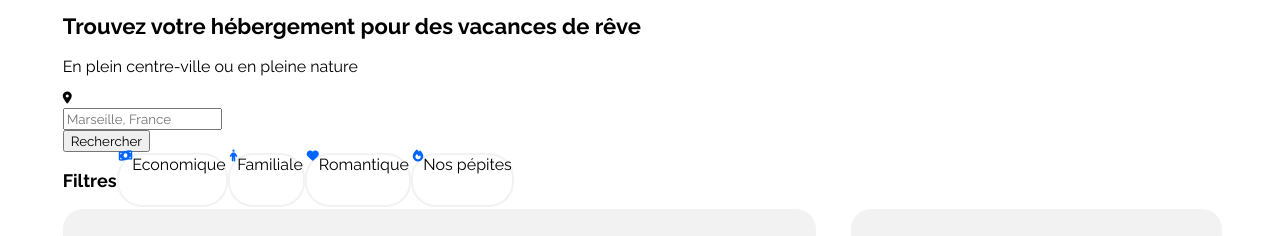
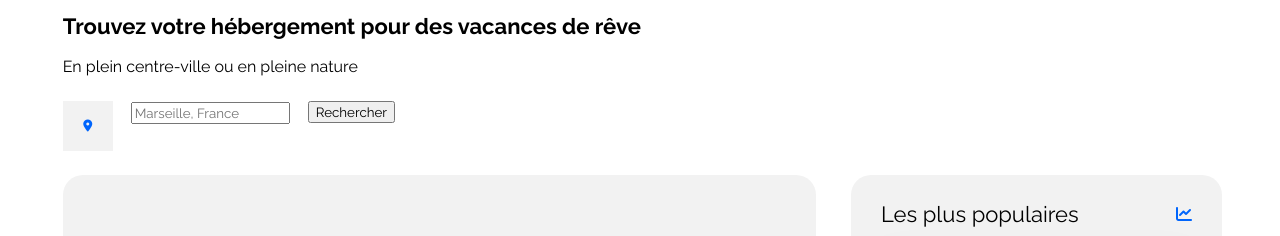
Before and after one commit to lubacabul/Booki-project, a plain HTML site: page index.html in a window 1280 px wide. Shown: the part 112-348 px from the top of the page. Drawn offline with Linux system fonts and the light colour scheme.

Commit message:
Ajout Hxl de la SearchBar et les marges, centrage picto et ajout du background gris

```diff
--- a/css/style.css
+++ b/css/style.css
@@ -27,7 +27,11 @@ h3, .search-text {
     font-weight: 700;
     line-height: 21px;
     text-align: center;
+}
 
+.directionRow {
+    display: flex;
+    flex-direction: row;
 }
 
 .fa-solid {
@@ -111,55 +115,51 @@ nav li:hover a {
 }
 
 /****** Trouver l'hebergement ***********/
+.searchBar {
+    width: 377px;
+    height: 49px;
+    border-radius: 15px;
+}
 
-.search-elements {
-    display: flex;
-    flex-direction: row;
+.marginSearchBar {
     margin-top: 25px;
     margin-bottom: 25px;
 }
 
-.fa-location-border{
-    Width : 50px;
-    border-radius : 15px, 0px, 0px, 15px;
-    Border : solid 1px;
-    background-color: var(--main-bg-color);
-}
-
-.fa-location-dot {
-    color: var(--basic-text-color);
-}
-
-.search-bar {
-    Width: 195px;
-    Padding : 15px, 16px, 15px, 16px;
-}
-
-.submit-button{
-    width: 132px;
-    padding: 15px 16px 15px 16px;
-    border-radius: 0px 15px 15px 0px;
-    background-color: var(--main-color);
-    color :  var(--main-bg-color);
-    border: solid 1px;
-    text-align: center;
-}
-
-/****** Filtres ***********/
-
-.filtres {
+.center {
     display: flex;
-    flex-direction: row;
+    justify-content: center;
     align-items: center;
 }
 
-.buttonTextPicto {
-    display: flex;
-    flex-direction: row;
-    border :solid 2px #F2F2F2;
+.pictoLocationBar {
+    background-color: var(--main-bg-color);
+    width: 50px;
     height: 50px;
-    border-radius: 25px;
 }
+
+.pictoProp {
+    width: 14px;
+    height: 18px;
+    color:black;
+
+}
+
+.search {
+    height: 49px;
+    width: 195px;
+}
+
+.submitButton {
+    width: 132px ;
+    height: 49px;
+    border-radius:0px, 15px, 15px, 0px;
+    border: 1px ;
+    background-color: var(--main-color);
+    color: white;
+
+}
+
 
 /****** Hebergements And Populaires ***********/
 
--- a/index.html
+++ b/index.html
@@ -34,49 +34,19 @@
             <section>
                 <h1>Trouvez votre hébergement pour des vacances de rêve</h1>
                     <h2>En plein centre-ville ou en pleine nature</h2>
-
-                    <div>
+                    <div class="searchBar directionRow marginSearchBar">
+                        <div class="pictoLocationBar center">
                             <i class="fa-xs fa-solid fa-location-dot"></i>
                         </div>
-                    <div>
+                        <div class="search search-text">
                             <input type="text" placeholder="Marseille, France">
                         </div>
                         <div>
                             <input type="submit" value="Rechercher">
                         </div>
+                    </div>
 
 
-
-
-
-
-
-
-                    <div class="filtres">
-                        <div>
-                            <h3>Filtres</h3>
-                        </div>
-                        <div class="buttonTextPicto">
-                        <i class="fa-xs fa-solid fa-money-bill-wave"></i>
-                        <div>Economique</div>
-                        </div>
-
-                        <div class="buttonTextPicto">
-                        <i class="fa-xs fa-solid fa-person"></i>
-                        <div>Familiale</div>
-                        </div>
-
-                        <div class="buttonTextPicto">
-                        <i class="fa-xs fa-solid fa-heart"></i>
-                        <div>Romantique</div>
-                        </div>
-
-                        <div class="buttonTextPicto">
-                        <i class="fa-xs fa-solid fa-fire"></i>
-                        <div>Nos pépites</div>
-                        </div>
-
-                    </div>
 
                 </section>
 
```
Lines whose indentation alone changed are shown as unchanged.
